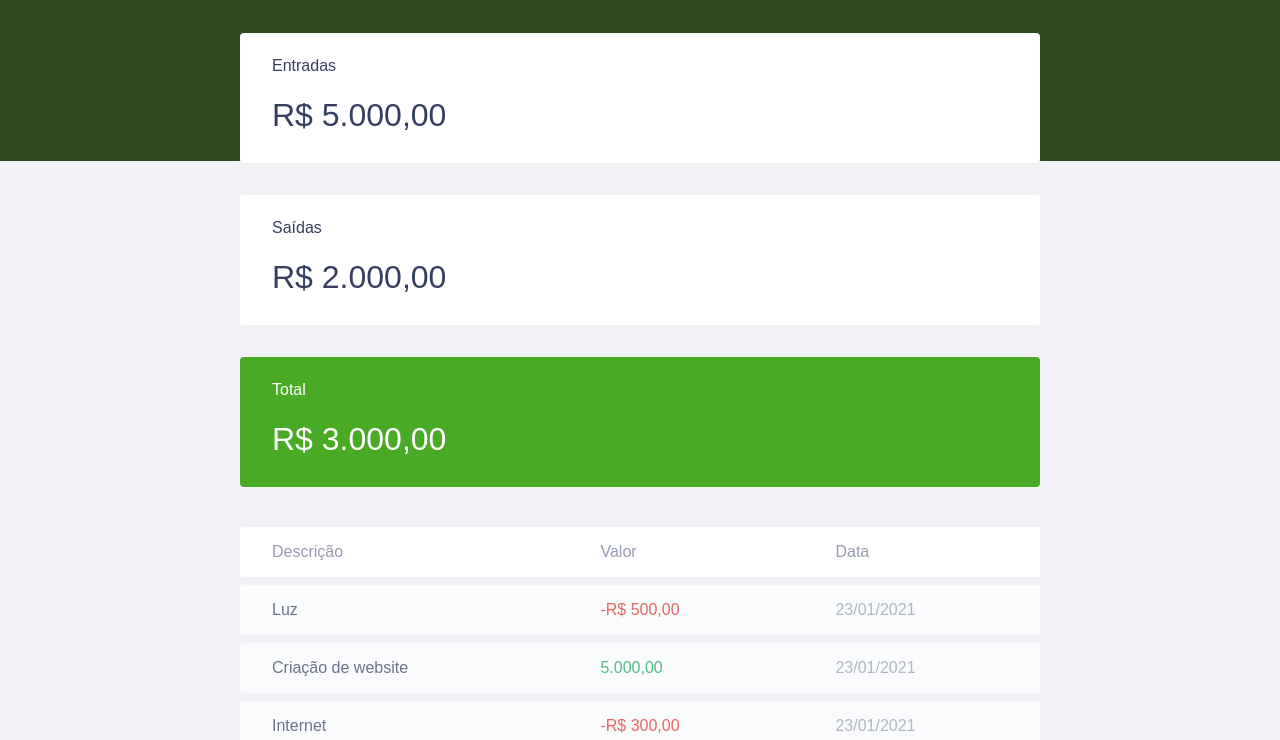
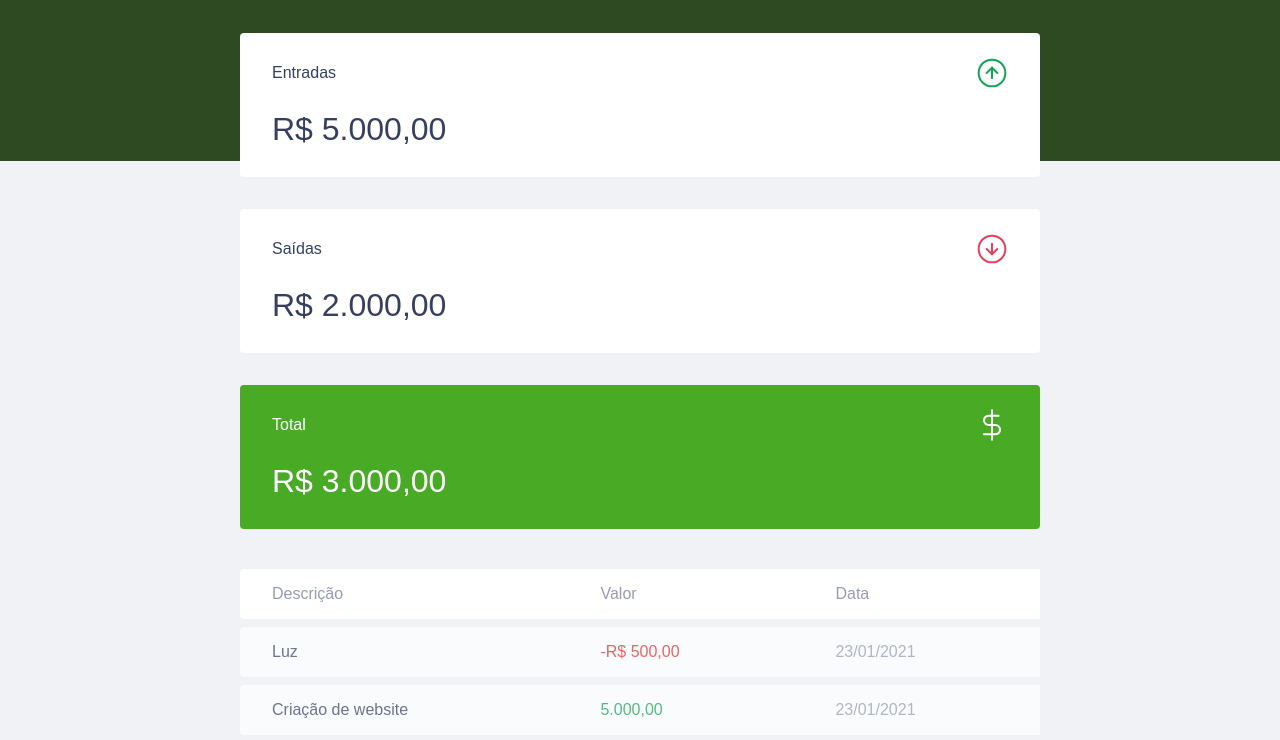
Before and after one commit to julianotavares/maratona-discovery, a plain HTML site: page index.html in a window 1280 px wide. Shown: the part 59-799 px from the top of the page. Drawn offline with Linux system fonts and the light colour scheme.

Commit message:
added images

```diff
--- a/index.html
+++ b/index.html
@@ -17,15 +17,24 @@
       <h2 class="sr-only">Balanço</h2>
 
       <div class="card">
-        <h3>Entradas</h3>
+        <h3>
+        <span>Entradas</span>
+          <img src="./assets/income.svg" alt="Imagem de entradas">
+        </h3>
         <p>R$ 5.000,00</p>
       </div>
       <div class="card">
-        <h3>Saídas</h3>
+        <h3>
+          <span>Saídas</span>
+          <img src="./assets/expense.svg" alt="Imagem de saídas">
+        </h3>
         <p>R$ 2.000,00</p>
       </div>
       <div class="card total">
-        <h3>Total</h3>
+        <h3>
+          <span>Total</span>
+          <img src="./assets/total.svg" alt="Imagem de total">
+        </h3>
         <p>R$ 3.000,00</p>
       </div>
 
--- a/style.css
+++ b/style.css
@@ -76,6 +76,10 @@ header {
 .card h3 {
   font-weight: normal;
   font-size: 1rem;
+
+  display: flex;
+  align-items: center;
+  justify-content: space-between;
 }
 
 .card p{
```
